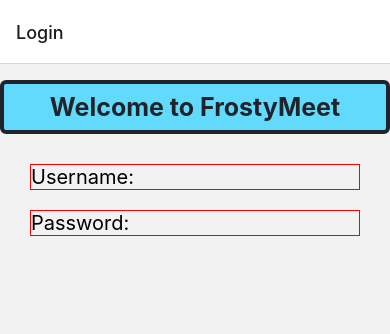
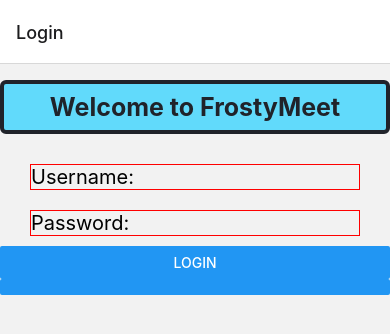
Before and after one commit to hynesnd/frosty-meet-native, a React Native app: screen /Login in a window 390 px wide. Shown: the top 334 px of the page. Built offline with nearby package versions, Linux system fonts and the light colour scheme.

Commit message:
adds button with navigation link to login.js

```diff
--- a/components/Login.js
+++ b/components/Login.js
@@ -1,7 +1,7 @@
 import React, { useState } from "react";
-import { View, Text, StyleSheet, TextInput } from "react-native";
+import { View, Text, StyleSheet, TextInput, Button } from "react-native";
 
-export const Login = () => {
+export const Login = ({ navigation }) => {
   const [username, setUsername] = useState("");
   const [password, setPassword] = useState("");
 
@@ -27,6 +27,10 @@
           placeholder="Password:"
           secureTextEntry={true}
         />
+
+        <Button title="Login" onPress={() => navigation.navigate("Home")} />
+
+        <Button></Button>
       </View>
     </View>
   );
```
